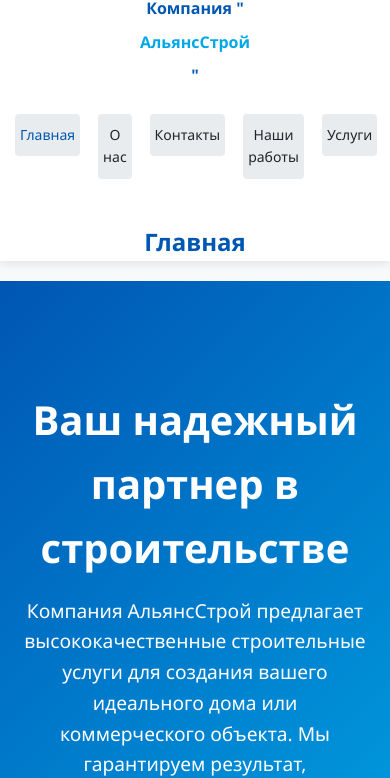
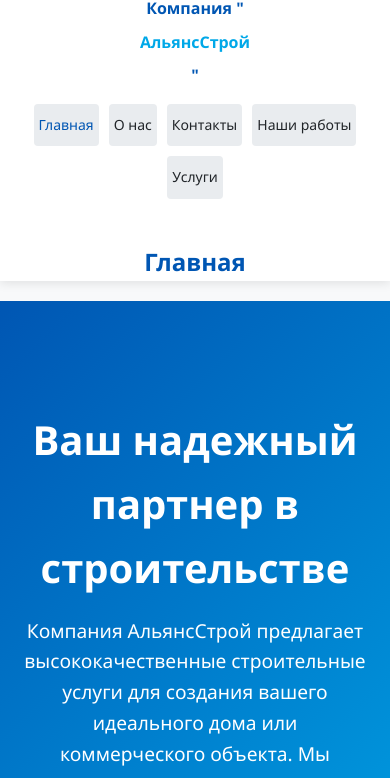
Before and after one commit to DmitrGl/firm-website, a plain HTML site: page index.html in a window 390 px wide. Shown: the part 91-869 px from the top of the page. Drawn offline with nearby package versions, Linux system fonts and the light colour scheme.

Commit message:
mobile debug

```diff
--- a/css/style.css
+++ b/css/style.css
@@ -1119,17 +1119,16 @@ footer {
   }
 
   .menu {
-    display: grid;
-    grid-template-columns: repeat(2, 1fr);
-    gap: 8px;
-    margin-top: 10px;
+    display: flex !important;
+    flex-wrap: wrap;
+    justify-content: center;
   }
 
   .menu .item {
-    margin-left: 0rem;
     text-align: center;
     white-space: normal;
     padding: 5px;
+    margin: 0;
   }
 
   .menu .item span,
@@ -1160,12 +1159,6 @@ footer {
     margin-bottom: 5px;
   }
 
-  .menu .item {
-    margin-left: 0rem;
-  }
-  .menu {
-    grid-template-columns: 1fr;
-  }
 
   .menu .item span,
   .menu .item a {
```
